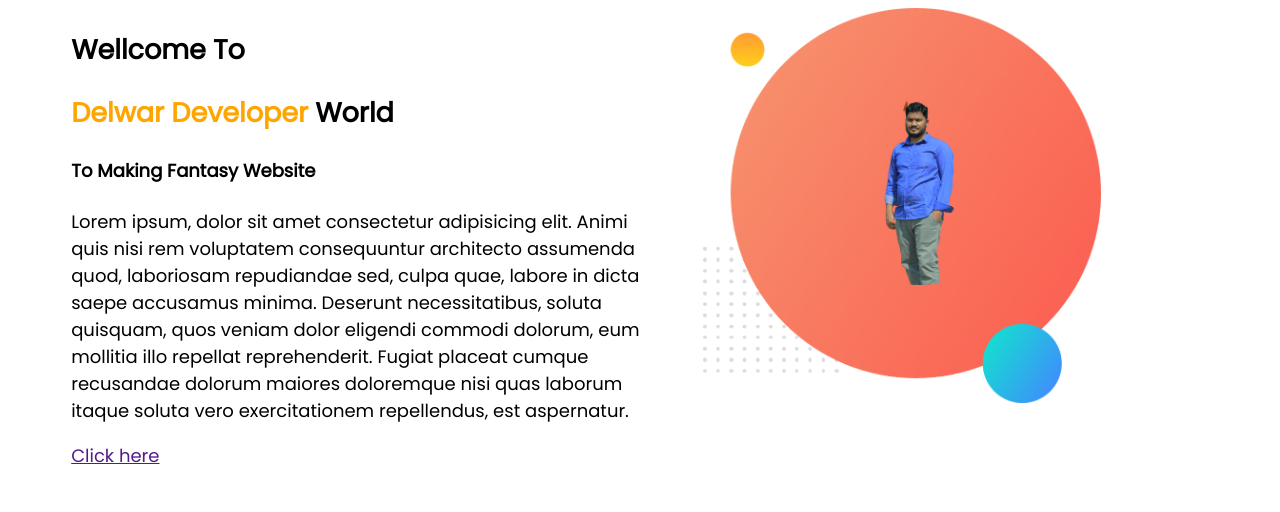
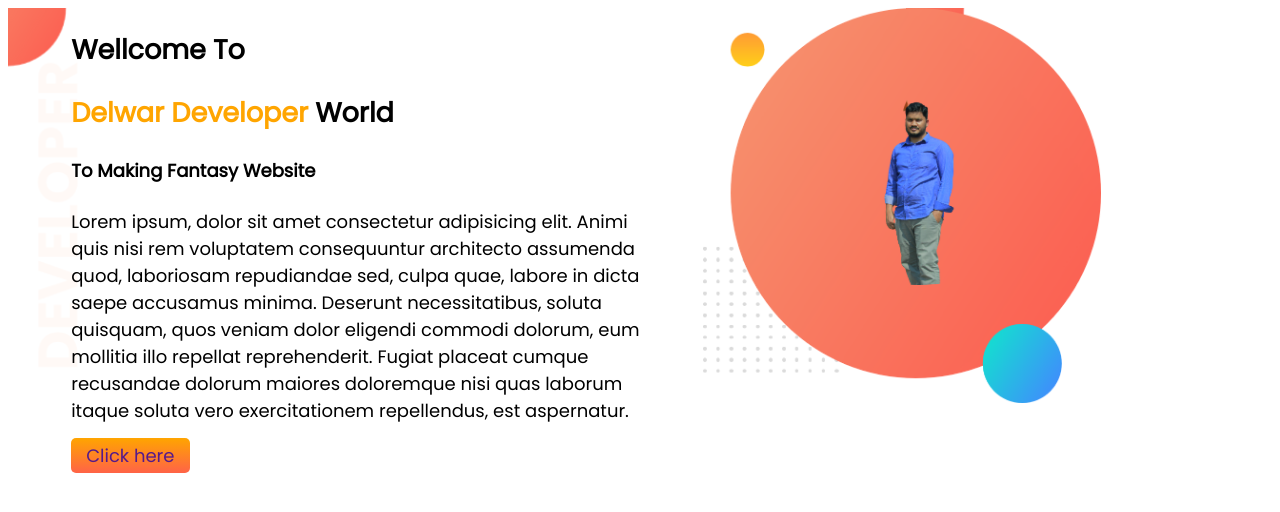
Before and after one commit to hossain2021/delwar-portfolio, a plain HTML site: page index.html in a window 1280 px wide. Drawn offline with Linux system fonts and the light colour scheme.

Commit message:
top-button

```diff
--- a/style.css
+++ b/style.css
@@ -12,6 +12,7 @@ h1{
 }
 .top-banner{
     display: flex;
+    background-image: url(images/top-banner.png);
 
 }
 .half-width{
@@ -21,3 +22,9 @@ h1{
 .half-width img{
     width: 70%;
 }
+a{
+    text-decoration: none;
+    background-image: linear-gradient(orange, tomato);
+    padding: 5px 15px;
+    border-radius: 5px;
+}
```
Also changed, not shown: index.html (+2 -1 lines).
